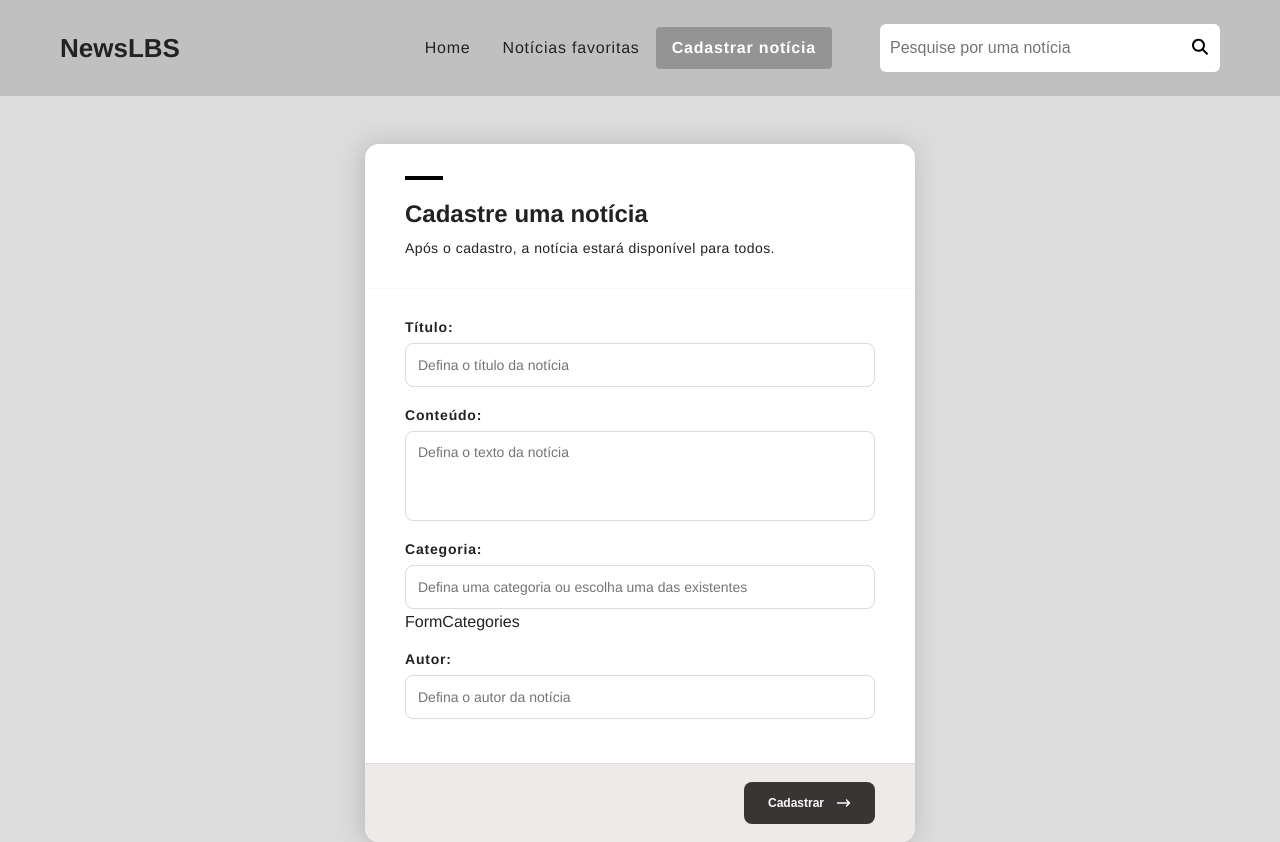
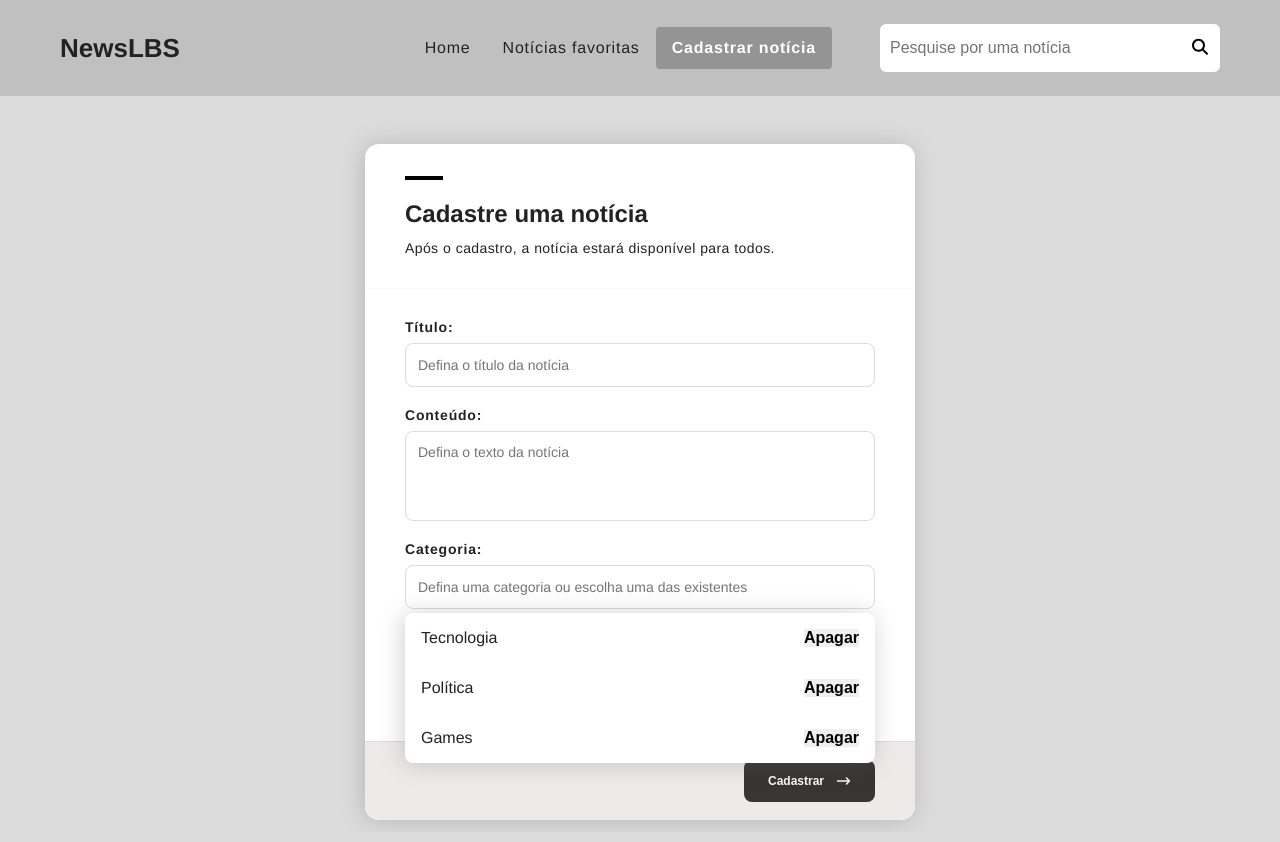
Before and after one commit to LucasBargas/news-updated, a Next.js app: page /cadastrar-noticia in a window 1280 px wide. Built offline with nearby package versions, Linux system fonts and the light colour scheme.

Commit message:
Fields forms - componentized

```diff
--- a/src/components/forms/forms-categories/index.tsx
+++ b/src/components/forms/forms-categories/index.tsx
@@ -1,3 +1,22 @@
+import styles from "./styles.module.css";
+
 export const FormCategories = () => {
-  return <div>FormCategories</div>;
+  return (
+    <nav className={styles.formsCategoriesList}>
+      <ul>
+        <li>
+          <span>Tecnologia</span>
+          <button type="button">Apagar</button>
+        </li>
+        <li>
+          <span>Política</span>
+          <button type="button">Apagar</button>
+        </li>
+        <li>
+          <span>Games</span>
+          <button type="button">Apagar</button>
+        </li>
+      </ul>
+    </nav>
+  );
 };
--- /dev/null
+++ b/src/components/forms/forms-categories/styles.module.css
@@ -0,0 +1,18 @@
+.formsCategoriesList {
+  position: absolute;
+  left: 0;
+  width: 100%;
+  z-index: 999;
+  background: #fff;
+  box-shadow: var(--shadow);
+  border-radius: 0.5rem;
+
+  ul {
+    li {
+      display: flex;
+      justify-content: space-between;
+      cursor: pointer;
+      padding: 1rem;
+    }
+  }
+}
```
